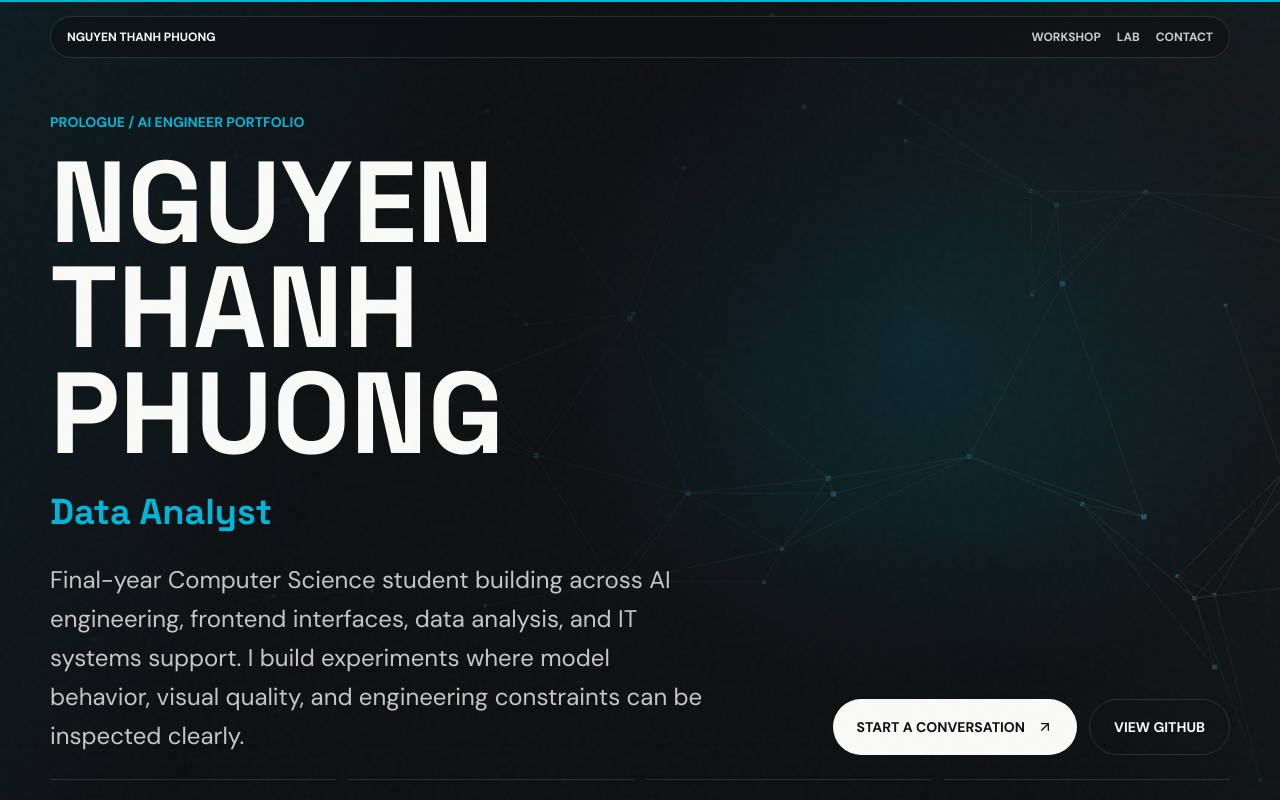
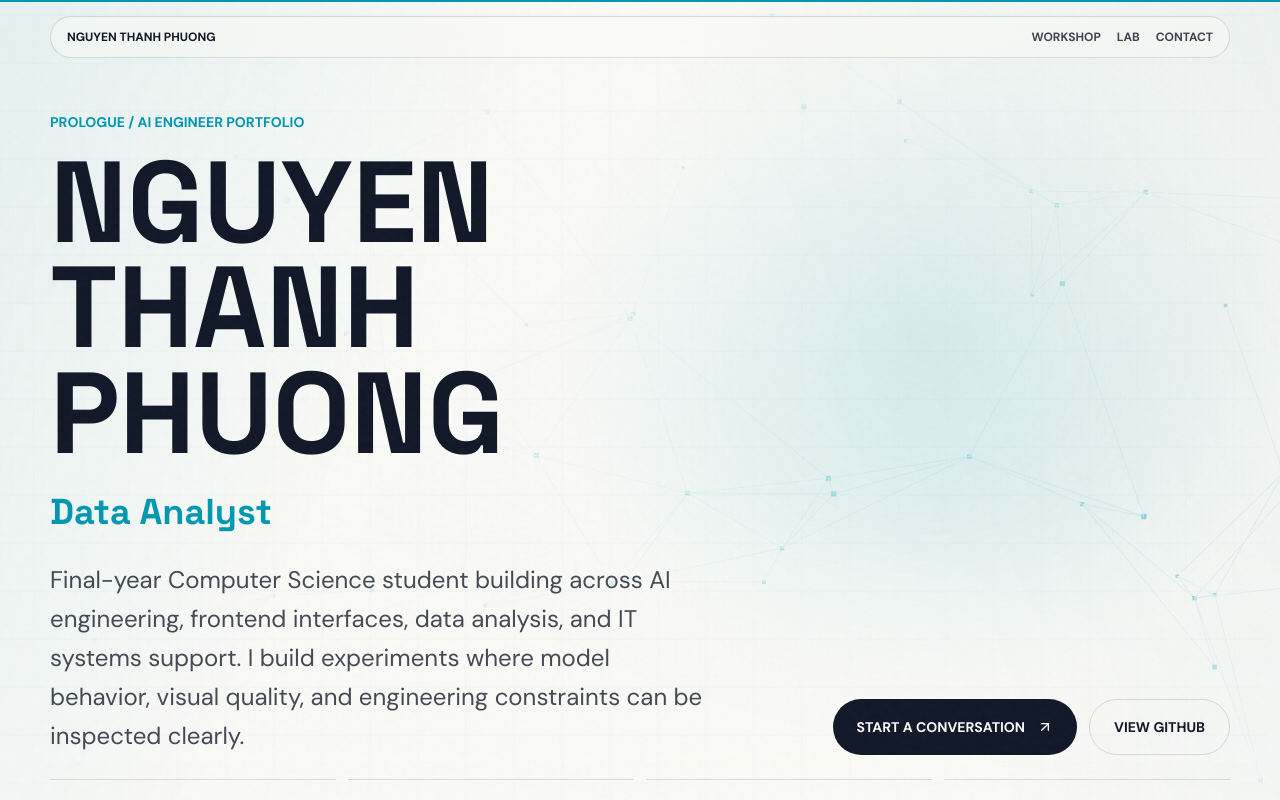
Before and after one commit to char704/Portfolio, a React (Vite) app: page / in a window 1280 px wide. Shown: the top 800 px of the page. Built offline with nearby package versions, Linux system fonts and the light colour scheme.

Commit message:
Convert portfolio colors to CSS variables

```diff
--- a/index.html
+++ b/index.html
@@ -7,7 +7,7 @@
       name="description"
       content="Portfolio of Nguyen Thanh Phuong, an AI Engineering student focused on computer vision, image super-resolution, and model evaluation."
     />
-    <meta name="theme-color" content="#0F1012" />
+    <meta name="theme-color" content="#F9F9F6" />
     <link rel="preconnect" href="https://fonts.googleapis.com" />
     <link rel="preconnect" href="https://fonts.gstatic.com" crossorigin />
     <link
--- a/src/assets/styles/global.css
+++ b/src/assets/styles/global.css
@@ -2,15 +2,24 @@
 @config "../../../tailwind.config.js";
 
 @theme {
-  --color-ink: #0f1012;
-  --color-graphite: #1a1c20;
-  --color-surface: #43464b;
-  --color-milk: #fafaf8;
-  --color-muted: #a9adb4;
-  --color-accent: #00b5d8;
-  --color-signal: #7ce7d4;
+  --color-ink: var(--bg-primary);
+  --color-graphite: var(--surface);
+  --color-surface: var(--surface);
+  --color-milk: var(--text-primary);
+  --color-muted: var(--muted);
+  --color-accent: var(--accent);
+  --color-signal: var(--signal);
+  --color-line: var(--line);
   --font-heading: "Space Grotesk", "Geist Mono", ui-monospace, monospace;
   --font-body: "DM Sans", "Inter", ui-sans-serif, system-ui, sans-serif;
+}
+
+@utility bg-primary {
+  background-color: var(--bg-primary);
+}
+
+@utility text-primary {
+  color: var(--text-primary);
 }
 
 * {
@@ -18,7 +27,7 @@
 }
 
 html {
-  background: var(--ink);
+  background: var(--bg-primary);
   scroll-behavior: auto;
 }
 
@@ -27,11 +36,11 @@ body {
   margin: 0;
   overflow-x: hidden;
   background:
-    linear-gradient(rgba(250, 250, 248, 0.035) 1px, transparent 1px),
-    linear-gradient(90deg, rgba(250, 250, 248, 0.025) 1px, transparent 1px),
-    var(--ink);
+    linear-gradient(var(--grid-line) 1px, transparent 1px),
+    linear-gradient(90deg, var(--grid-line) 1px, transparent 1px),
+    var(--bg-primary);
   background-size: 64px 64px, 64px 64px, auto;
-  color: var(--milk);
+  color: var(--text-primary);
   font-family: "DM Sans", Inter, ui-sans-serif, system-ui, sans-serif;
   letter-spacing: 0;
 }
@@ -53,8 +62,8 @@ a {
 }
 
 ::selection {
-  background: rgba(0, 181, 216, 0.34);
-  color: var(--milk);
+  background: color-mix(in srgb, var(--accent) 34%, transparent);
+  color: var(--text-primary);
 }
 
 .noise-layer {
@@ -78,13 +87,58 @@ a {
   inset: 0;
   z-index: -1;
   background:
-    linear-gradient(115deg, rgba(0, 181, 216, 0.08), transparent 34%),
-    linear-gradient(245deg, rgba(124, 231, 212, 0.05), transparent 40%);
+    linear-gradient(115deg, color-mix(in srgb, var(--accent) 8%, transparent), transparent 34%),
+    linear-gradient(245deg, color-mix(in srgb, var(--signal) 5%, transparent), transparent 40%);
 }
 
 .hero-mask {
   -webkit-mask-image: linear-gradient(to bottom, black 82%, transparent 100%);
   mask-image: linear-gradient(to bottom, black 82%, transparent 100%);
+}
+
+.accent-grid {
+  background-image:
+    linear-gradient(color-mix(in srgb, var(--accent) 12%, transparent) 1px, transparent 1px),
+    linear-gradient(90deg, color-mix(in srgb, var(--accent) 12%, transparent) 1px, transparent 1px);
+  background-size: 48px 48px;
+}
+
+.accent-grid-soft {
+  background-image:
+    linear-gradient(color-mix(in srgb, var(--accent) 8%, transparent) 1px, transparent 1px),
+    linear-gradient(90deg, color-mix(in srgb, var(--accent) 8%, transparent) 1px, transparent 1px);
+  background-size: 48px 48px;
+}
+
+.hero-visual-overlay {
+  background:
+    radial-gradient(circle at 72% 38%, color-mix(in srgb, var(--accent) 22%, transparent), transparent 34%),
+    linear-gradient(
+      90deg,
+      color-mix(in srgb, var(--bg-primary) 96%, transparent) 0%,
+      color-mix(in srgb, var(--bg-primary) 76%, transparent) 42%,
+      color-mix(in srgb, var(--bg-primary) 40%, transparent) 100%
+    );
+}
+
+.hero-visual-vignette {
+  background: linear-gradient(
+    0deg,
+    color-mix(in srgb, var(--bg-primary) 98%, transparent) 0%,
+    color-mix(in srgb, var(--bg-primary) 20%, transparent) 42%,
+    color-mix(in srgb, var(--bg-primary) 74%, transparent) 100%
+  );
+}
+
+.project-card-grid {
+  background-image:
+    linear-gradient(color-mix(in srgb, var(--text-primary) 8%, transparent) 1px, transparent 1px),
+    linear-gradient(90deg, color-mix(in srgb, var(--text-primary) 7%, transparent) 1px, transparent 1px);
+  background-size: 36px 36px;
+}
+
+.preview-vignette {
+  background: linear-gradient(180deg, transparent, color-mix(in srgb, var(--bg-primary) 88%, transparent));
 }
 
 .bento-grid {
--- a/src/assets/styles/tokens.css
+++ b/src/assets/styles/tokens.css
@@ -1,14 +1,31 @@
 :root {
-  color-scheme: dark;
-  --ink: #0f1012;
-  --graphite: #1a1c20;
-  --surface: #43464b;
-  --milk: #fafaf8;
-  --muted: #a9adb4;
-  --accent: #00b5d8;
-  --signal: #7ce7d4;
-  --line: rgba(250, 250, 248, 0.12);
-  --soft-line: rgba(250, 250, 248, 0.07);
-  --shadow-card: 0 24px 80px rgba(0, 0, 0, 0.34);
+  color-scheme: light;
+  --bg-primary: #f9f9f6;
+  --text-primary: #111827;
+  --surface: #e5e7eb;
+  --accent: #0097b2;
+  --ink: var(--bg-primary);
+  --graphite: var(--surface);
+  --milk: var(--text-primary);
+  --muted: color-mix(in srgb, var(--text-primary) 62%, var(--bg-primary));
+  --signal: color-mix(in srgb, var(--accent) 66%, var(--text-primary));
+  --line: color-mix(in srgb, var(--text-primary) 14%, transparent);
+  --soft-line: color-mix(in srgb, var(--text-primary) 8%, transparent);
+  --grid-line: color-mix(in srgb, var(--text-primary) 4%, transparent);
+  --shadow-card: 0 24px 80px rgba(17, 24, 39, 0.12);
   --max-page: 1180px;
 }
+
+html.dark {
+  color-scheme: dark;
+  --bg-primary: #0f1012;
+  --text-primary: #fafaf8;
+  --surface: #43464b;
+  --accent: #00b5d8;
+  --muted: color-mix(in srgb, var(--text-primary) 66%, var(--bg-primary));
+  --signal: color-mix(in srgb, var(--accent) 58%, var(--text-primary));
+  --line: color-mix(in srgb, var(--text-primary) 12%, transparent);
+  --soft-line: color-mix(in srgb, var(--text-primary) 7%, transparent);
+  --grid-line: color-mix(in srgb, var(--text-primary) 3.5%, transparent);
+  --shadow-card: 0 24px 80px rgba(0, 0, 0, 0.34);
+}
--- a/src/components/ui/ProjectImageTrailer.jsx
+++ b/src/components/ui/ProjectImageTrailer.jsx
@@ -37,7 +37,7 @@ export default function ProjectImageTrailer({ activeProject }) {
           className="h-full w-full object-cover opacity-80"
           loading="lazy"
         />
-        <div className="absolute inset-0 bg-[linear-gradient(180deg,transparent,rgba(15,16,18,0.88))]" />
+        <div className="preview-vignette absolute inset-0" />
         <div className="absolute bottom-0 left-0 right-0 p-4">
           <p className="text-[11px] font-bold uppercase text-accent">{activeProject?.metric ?? 'AI'}</p>
           <p className="mt-1 font-heading text-lg font-bold leading-tight text-milk">{activeProject?.title}</p>
--- a/src/features/hero/HeroSection.jsx
+++ b/src/features/hero/HeroSection.jsx
@@ -52,7 +52,7 @@ export default function HeroSection() {
       <Suspense
         fallback={
           <div
-            className="hero-mask absolute inset-0 -z-10 bg-ink [background-image:linear-gradient(rgba(0,181,216,0.08)_1px,transparent_1px),linear-gradient(90deg,rgba(0,181,216,0.08)_1px,transparent_1px)] [background-size:48px_48px]"
+            className="accent-grid-soft hero-mask absolute inset-0 -z-10 bg-ink"
             aria-hidden="true"
           />
         }
--- a/src/features/hero/HeroVisual.jsx
+++ b/src/features/hero/HeroVisual.jsx
@@ -1,6 +1,6 @@
 import { Canvas, useFrame } from '@react-three/fiber';
 import { Preload } from '@react-three/drei';
-import { useMemo, useRef } from 'react';
+import { useEffect, useMemo, useRef, useState } from 'react';
 import * as THREE from 'three';
 
 function seededNoise(index, offset = 0) {
@@ -39,9 +39,30 @@ function createWebGeometry() {
   };
 }
 
+function useCssColor(variableName, fallback) {
+  const [color, setColor] = useState(fallback);
+
+  useEffect(() => {
+    const root = document.documentElement;
+    const syncColor = () => {
+      setColor(getComputedStyle(root).getPropertyValue(variableName).trim() || fallback);
+    };
+
+    syncColor();
+    const observer = new MutationObserver(syncColor);
+    observer.observe(root, { attributes: true, attributeFilter: ['class'] });
+
+    return () => observer.disconnect();
+  }, [fallback, variableName]);
+
+  return color;
+}
+
 function NeuralParticleWeb() {
   const groupRef = useRef(null);
   const { pointPositions, linePositions } = useMemo(() => createWebGeometry(), []);
+  const accentColor = useCssColor('--accent', 'rgb(0, 151, 178)');
+  const signalColor = useCssColor('--signal', 'rgb(0, 151, 178)');
 
   useFrame(({ pointer, clock }, delta) => {
     if (!groupRef.current) {
@@ -63,19 +84,21 @@ function NeuralParticleWeb() {
         <bufferGeometry>
           <bufferAttribute attach="attributes-position" args={[pointPositions, 3]} />
         </bufferGeometry>
-        <pointsMaterial color="#00B5D8" size={0.06} sizeAttenuation transparent opacity={0.92} />
+        <pointsMaterial color={accentColor} size={0.06} sizeAttenuation transparent opacity={0.92} />
       </points>
       <lineSegments>
         <bufferGeometry>
           <bufferAttribute attach="attributes-position" args={[linePositions, 3]} />
         </bufferGeometry>
-        <lineBasicMaterial color="#7CE7D4" transparent opacity={0.2} />
+        <lineBasicMaterial color={signalColor} transparent opacity={0.2} />
       </lineSegments>
     </group>
   );
 }
 
 export default function HeroVisual() {
+  const backgroundColor = useCssColor('--bg-primary', 'rgb(249, 249, 246)');
+
   return (
     <div className="hero-mask absolute inset-0 -z-10 overflow-hidden" aria-hidden="true">
       <Canvas
@@ -83,14 +106,14 @@ export default function HeroVisual() {
         camera={{ position: [0, 0, 6.2], fov: 48 }}
         gl={{ antialias: true, alpha: true, powerPreference: 'high-performance' }}
       >
-        <color attach="background" args={['#0F1012']} />
+        <color attach="background" args={[backgroundColor]} />
         <ambientLight intensity={0.8} />
         <NeuralParticleWeb />
         <Preload all />
       </Canvas>
-      <div className="absolute inset-0 bg-[radial-gradient(circle_at_72%_38%,rgba(0,181,216,0.22),transparent_34%),linear-gradient(90deg,rgba(15,16,18,0.96)_0%,rgba(15,16,18,0.76)_42%,rgba(15,16,18,0.4)_100%)]" />
-      <div className="absolute inset-0 bg-[linear-gradient(0deg,rgba(15,16,18,0.98)_0%,rgba(15,16,18,0.2)_42%,rgba(15,16,18,0.74)_100%)]" />
-      <div className="drift-grid absolute inset-0 opacity-20 [background-image:linear-gradient(rgba(0,181,216,0.12)_1px,transparent_1px),linear-gradient(90deg,rgba(0,181,216,0.12)_1px,transparent_1px)] [background-size:48px_48px]" />
+      <div className="hero-visual-overlay absolute inset-0" />
+      <div className="hero-visual-vignette absolute inset-0" />
+      <div className="accent-grid drift-grid absolute inset-0 opacity-20" />
     </div>
   );
 }
--- a/src/features/projects/ProjectCard.jsx
+++ b/src/features/projects/ProjectCard.jsx
@@ -11,7 +11,7 @@ export default function ProjectCard({ project, index, onPreviewChange }) {
       onFocus={() => onPreviewChange?.(project)}
       onBlur={() => onPreviewChange?.(null)}
     >
-      <div className="absolute inset-0 opacity-45 [background-image:linear-gradient(rgba(250,250,248,0.08)_1px,transparent_1px),linear-gradient(90deg,rgba(250,250,248,0.07)_1px,transparent_1px)] [background-size:36px_36px]" />
+      <div className="project-card-grid absolute inset-0 opacity-45" />
       <div className="line-scan absolute left-0 top-0 h-px w-full bg-accent" />
       <div className="relative z-10 flex items-start justify-between gap-5">
         <div>
--- a/src/layouts/MainLayout.jsx
+++ b/src/layouts/MainLayout.jsx
@@ -36,7 +36,7 @@ export default function MainLayout({ children }) {
   }, [prefersReducedMotion]);
 
   return (
-    <div className="page-shell min-h-screen overflow-hidden bg-ink text-milk">
+    <div className="page-shell min-h-screen overflow-hidden bg-primary text-primary">
       <Preloader />
       <div className="noise-layer" aria-hidden="true" />
       <ScrollProgress />
--- a/tailwind.config.js
+++ b/tailwind.config.js
@@ -3,14 +3,14 @@ export default {
   theme: {
     extend: {
       colors: {
-        ink: '#0F1012',
-        graphite: '#1A1C20',
-        surface: '#43464B',
-        milk: '#FAFAF8',
-        muted: '#A9ADB4',
-        accent: '#00B5D8',
-        signal: '#7CE7D4',
-        line: 'rgba(250, 250, 248, 0.12)',
+        ink: 'var(--bg-primary)',
+        graphite: 'var(--surface)',
+        surface: 'var(--surface)',
+        milk: 'var(--text-primary)',
+        muted: 'var(--muted)',
+        accent: 'var(--accent)',
+        signal: 'var(--signal)',
+        line: 'var(--line)',
       },
       fontFamily: {
         heading: ['Space Grotesk', 'Geist Mono', 'ui-monospace', 'monospace'],
@@ -18,8 +18,8 @@ export default {
         mono: ['Geist Mono', 'ui-monospace', 'monospace'],
       },
       boxShadow: {
-        glow: '0 0 60px rgba(0, 181, 216, 0.22)',
-        card: '0 24px 80px rgba(0, 0, 0, 0.34)',
+        glow: '0 0 60px color-mix(in srgb, var(--accent) 22%, transparent)',
+        card: 'var(--shadow-card)',
       },
     },
   },
```
